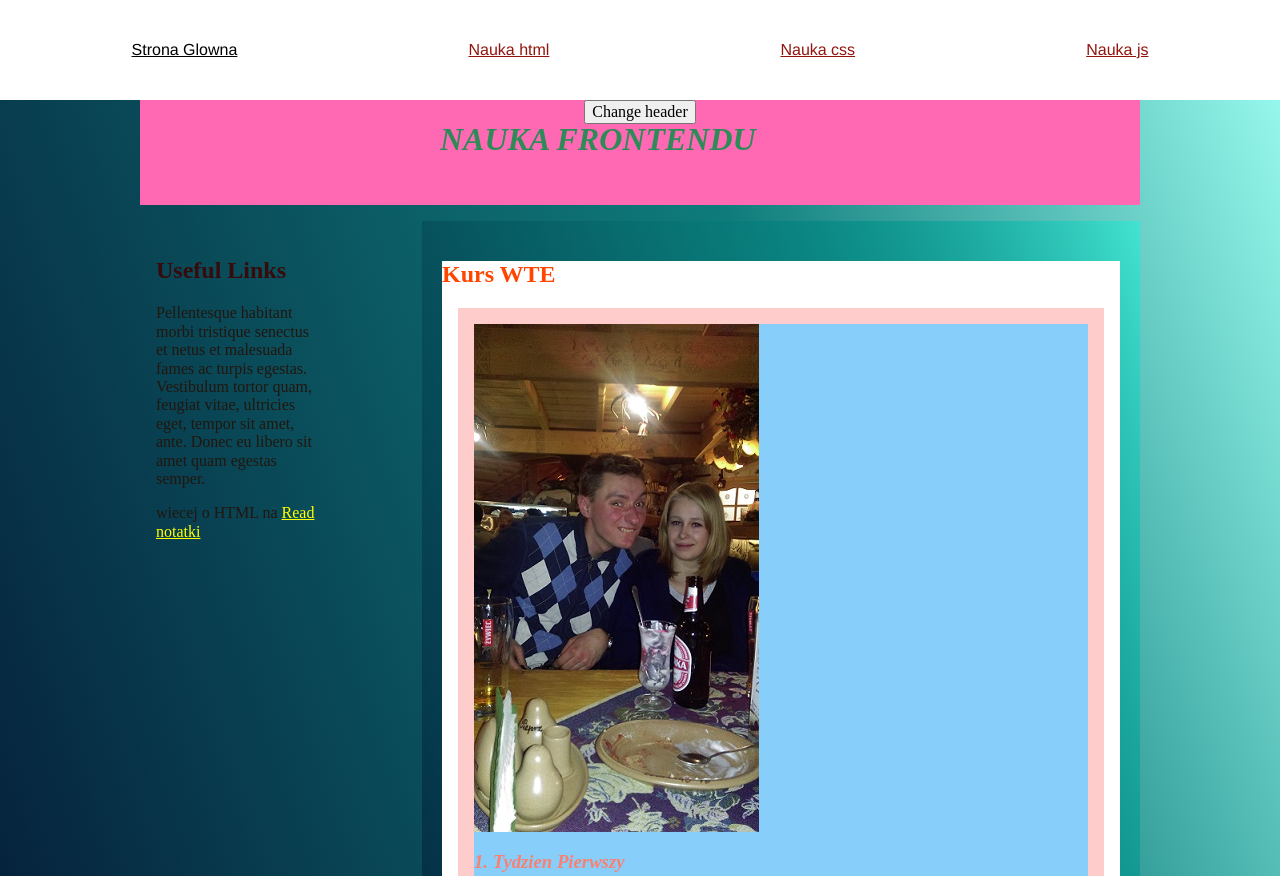
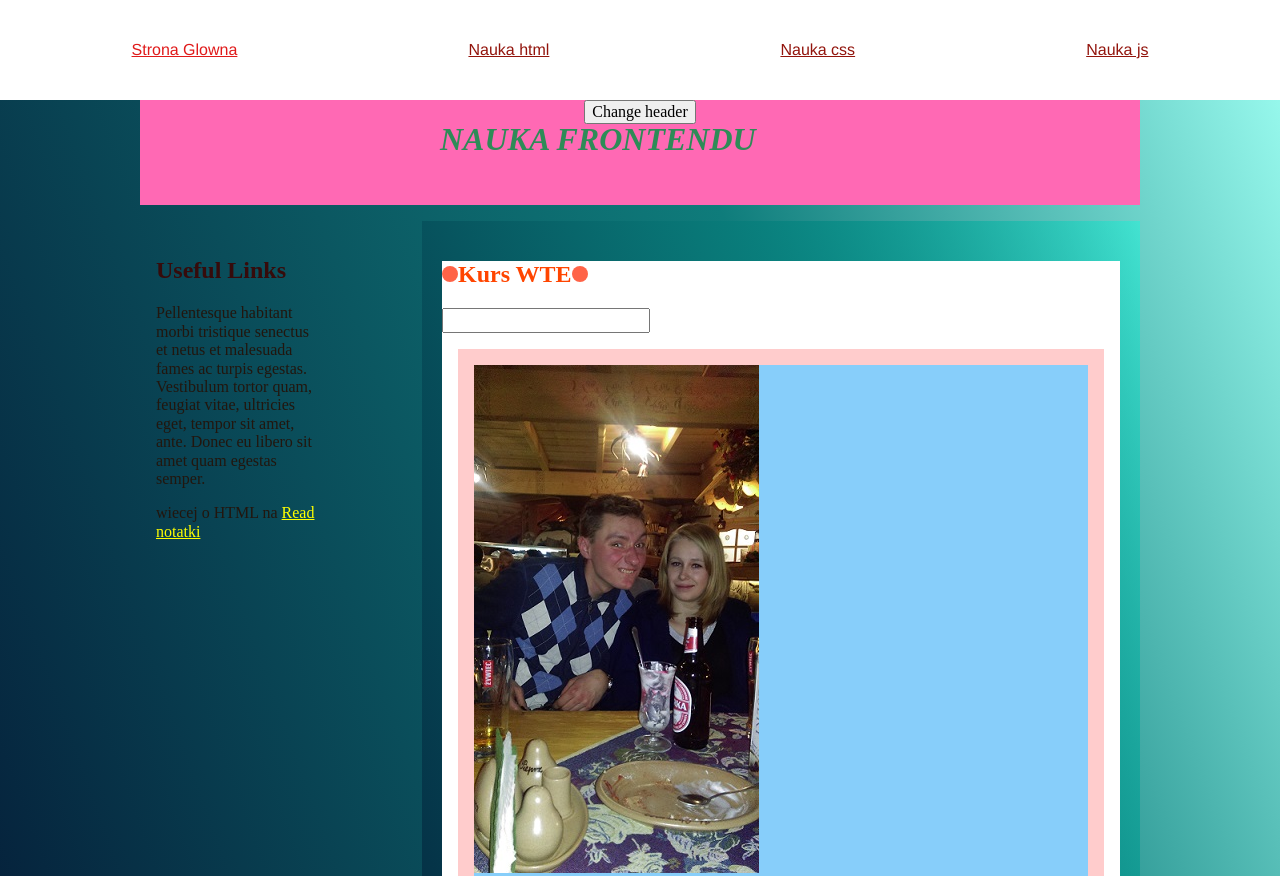
Before and after one commit to Magdalena-Lisicka/homepage, a website: page index.html in a window 1280 px wide. Shown: the top 876 px of the page. Drawn offline with Linux system fonts and the light colour scheme.

Commit message:
before and after

```diff
--- a/index.html
+++ b/index.html
@@ -33,6 +33,7 @@
       <div class="section">
         <section id="notatki">
           <h2 class="title">Kurs WTE</h2>
+          <input class="input">
           <div class="article">
             <article>
               <img class="about__picture" src="Misie.jpg" alt="Misie" />
--- a/scss/style.scss
+++ b/scss/style.scss
@@ -82,9 +82,9 @@ h3 {
   top: 0;
 }
 
-.header-link {
+/*.header-link {
   color: #04ac26;
-}
+} seems to empty class*/
 
 .klasa-z-js {
   background: yellow;
@@ -93,6 +93,7 @@ h3 {
 .linki {
   background-color: #8eb1a8;
 }
+
 
 .main {
   max-width: 1000px;
@@ -106,43 +107,40 @@ h3 {
   column-gap: 16px;
   row-gap: 16px;
   grid-template-rows: 105px;
+  &__heading {
+    position: absolute;
+    display: flex;
+    align-items: center;
+    padding-left: 300px;
   }
-.main__header {
+  &__header {
     color: seagreen;
     background: hotpink;
     grid-column-start: 1;
     grid-column-end: 4;
     text-align: center;
   }
-
-.main__heading {
-  position: absolute;
-  display: flex;
-  align-items: center;
-  padding-left: 300px;
 }
 
 .navigation {
   padding: 16px;
   display: none;
-}
-
-nav a {
-  color: rgb(0, 255, 213);
-}
-
-.navigation__link {
+  &__link {
     color: #92140c;
     display: block;
     margin-right: 0 0 16px;
   }
-
-.navigation__link--homepage {
-  color: #000;
+  &__link--homepage {
+    color: rgb(224, 26, 26);
+  }
+  &--open {
+    display: block;
+  }
 }
 
-.navigation--open {
-  display: block;
+
+nav a {
+  color: rgb(0, 255, 213);
 }
 
 p {
@@ -164,6 +162,7 @@ p {
   grid-row: 2/4;
 }
 
+
 section {
   background-color: rgb(255, 255, 255);
 }
@@ -171,6 +170,27 @@ section {
 .title {
   color: orangered;
 }
+
+
+.title::before {
+  content:"";
+  display: inline-block;
+  width:16px;
+  height:16px;
+  background: tomato;
+  border-radius: 50%;
+}
+
+.title::after {
+  content:"";
+  display: inline-block;
+  width: 16px;
+  height: 16px;
+  background: tomato;
+  border-radius: 50%;
+
+}
+
 
 .hamburger {
   position: absolute;
@@ -192,5 +212,6 @@ section {
     align-items: center;
     justify-content: space-around;
     height: 100px;
-    align-items: center;}
+    align-items: center;
   }
+}
```
Also changed, not shown: style.css. Lines whose indentation alone changed are shown as unchanged.
